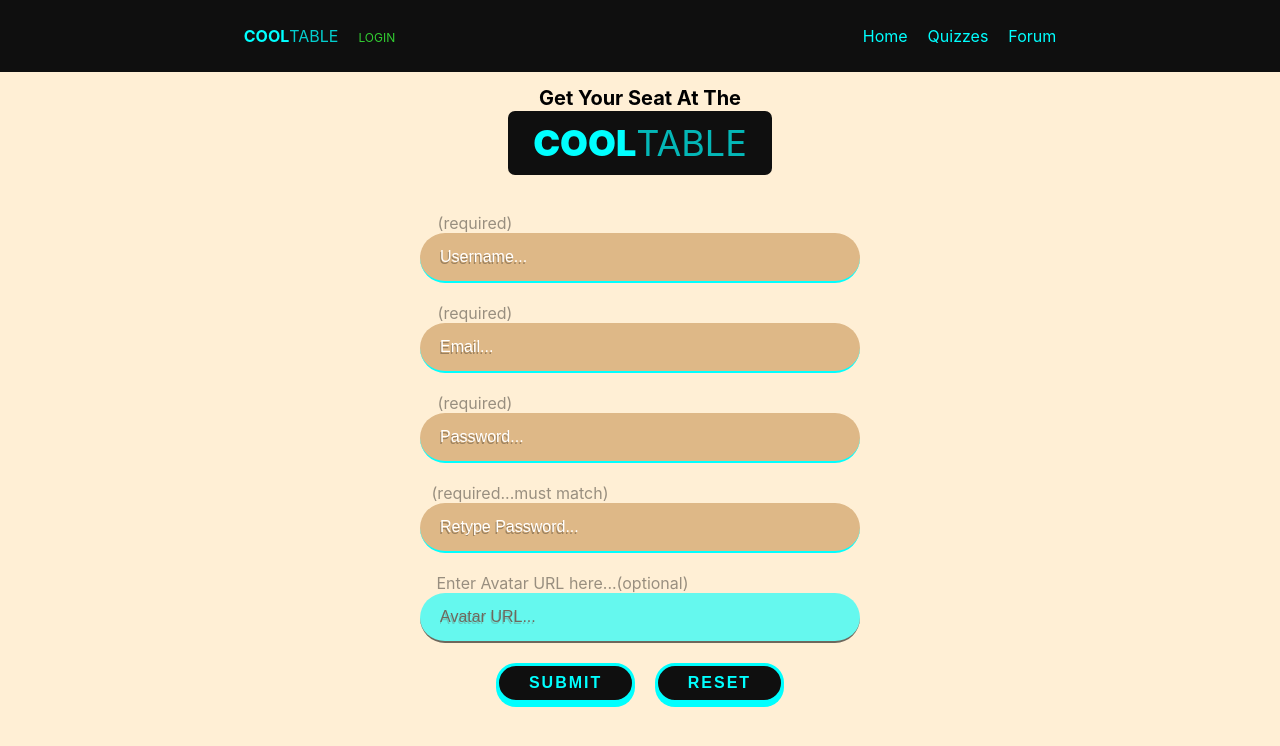
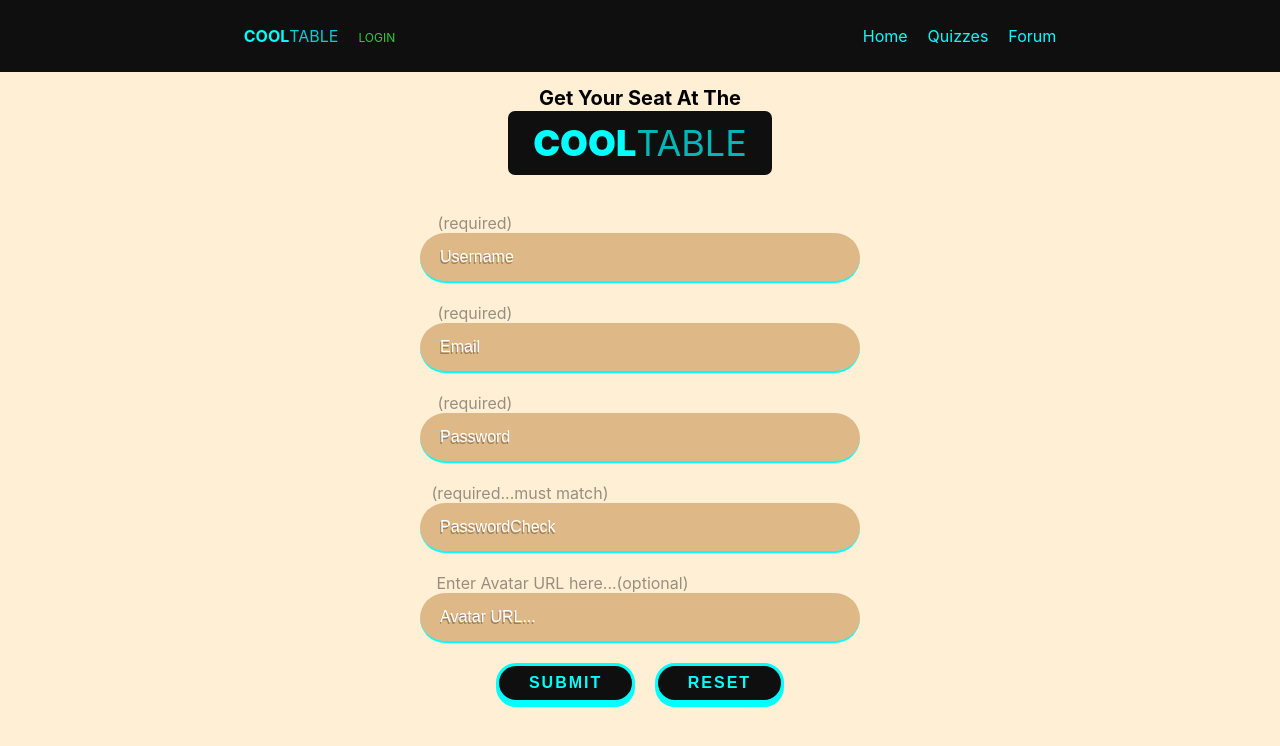
Before and after one commit to wcolts2000/cool_table, a React (Create React App) app in the folder cool_table_client/: page /register in a window 1280 px wide. Shown: the top 746 px of the page. Built offline with nearby package versions, Linux system fonts and the light colour scheme.

Commit message:
user register form functioning

```diff
--- a/cool_table_client/src/components/Signup.js
+++ b/cool_table_client/src/components/Signup.js
@@ -1,7 +1,7 @@
 import React, { Component } from "react";
 import styled from "styled-components";
-import axios from "axios";
-import { URL } from "../store/actions";
+import { registerUser } from "../store/actions";
+import { connect } from "react-redux";
 
 // ==============================
 // =====  Styled Component  =====
@@ -29,15 +29,15 @@ const H1 = styled.h1`
   }
 `;
 
-const Input = styled.input`
-  background: aqua;
-  border-bottom: 2px solid #0f0f0f;
-  opacity: 0.6;
-  color: #0f0f0f;
-  &::placeholder {
-    color: #0f0f0f;
-  }
-`;
+// const Input = styled.input`
+//   background: aqua;
+//   border-bottom: 2px solid #0f0f0f;
+//   opacity: 0.6;
+//   color: #0f0f0f;
+//   &::placeholder {
+//     color: #0f0f0f;
+//   }
+// `;
 
 const Label = styled.label`
   opacity: 0.4;
@@ -56,7 +56,7 @@ const Label = styled.label`
 // =====      Component     =====
 // ==============================
 
-export default class Signup extends Component {
+class Signup extends Component {
   constructor() {
     super();
     this.state = {
@@ -64,14 +64,11 @@ export default class Signup extends Component {
       email: "",
       password: "",
       passwordCheck: "",
-      avatar: "",
-      err: "",
-      token: "",
-      user: ""
+      avatar: ""
     };
   }
 
-  handleInputChange = ({ target: { name, value } }) => {
+  handleChange = ({ target: { name, value } }) => {
     this.setState({
       [name]: value
     });
@@ -89,25 +86,40 @@ export default class Signup extends Component {
   };
 
   handleSubmit = e => {
-    let userInfo = {
-      username: this.state.username,
-      email: this.state.email,
-      password: this.state.password
-      // img_url: this.state.avatar
-    };
+    let user;
+    this.state.avatar.length
+      ? (user = {
+          username: this.state.username,
+          email: this.state.email,
+          password: this.state.password,
+          img_url: this.state.avatar
+        })
+      : (user = {
+          username: this.state.username,
+          email: this.state.email,
+          password: this.state.password
+        });
     e.preventDefault();
-    if (this.state.password === this.state.passwordCheck) {
-      axios
-        .post(`${URL}auth/register`, userInfo)
-        .then(({ token, user }) => this.setState({ token: token, user: user }))
-        .catch(({ error }) => console.log(error));
-    }
-    if (this.state.user.length) {
-      this.props.logIn({ token: this.state.token, user: this.state.user });
+    if (
+      this.state.password === this.state.passwordCheck &&
+      this.state.username.length
+    ) {
+      this.props.registerUser(user);
+      this.props.history.push("/home");
     }
   };
 
   render() {
+    const Input = (name, placeholder, type = "text") => (
+      <input
+        type={type}
+        name={name}
+        id={name}
+        placeholder={placeholder}
+        required
+        onChange={this.handleChange}
+      />
+    );
     return (
       <form onSubmit={this.handleSubmit}>
         <H1>
@@ -117,7 +129,7 @@ export default class Signup extends Component {
           </span>
         </H1>
         <Label>(required)</Label>
-        <input
+        {/* <input
           type="text"
           name="username"
           required
@@ -125,18 +137,20 @@ export default class Signup extends Component {
           value={this.state.username}
           placeholder="Username..."
           onChange={this.handleInputChange}
-        />
+        /> */}
+        {Input("username", "Username")}
         <Label>(required)</Label>
-        <input
+        {/* <input
           type="email"
           name="email"
           required
           value={this.state.email}
           placeholder="Email..."
           onChange={this.handleInputChange}
-        />
+        /> */}
+        {Input("email", "Email", "email")}
         <Label>(required)</Label>
-        <input
+        {/* <input
           type="password"
           name="password"
           required
@@ -144,9 +158,10 @@ export default class Signup extends Component {
           placeholder="Password..."
           autoComplete="New Password"
           onChange={this.handleInputChange}
-        />
+        /> */}
+        {Input("password", "Password", "password")}
         <Label>(required...must match)</Label>
-        <input
+        {/* <input
           type="password"
           name="passwordCheck"
           required
@@ -154,14 +169,16 @@ export default class Signup extends Component {
           placeholder="Retype Password..."
           autoComplete="New Password"
           onChange={this.handleInputChange}
-        />
+        /> */}
+        {Input("passwordCheck", "PasswordCheck", "password")}
         <Label>Enter Avatar URL here...(optional)</Label>
-        <Input
+        {/* <Input
           type="url"
           placeholder="Avatar URL..."
           name="avatar"
           onChange={this.handleInputChange}
-        />
+        /> */}
+        {Input("avatar", "Avatar URL...", "url")}
         <button type="submit" style={{ marginRight: 15 }}>
           Submit
         </button>{" "}
@@ -171,5 +188,13 @@ export default class Signup extends Component {
   }
 }
 
-// res: {"token":"eyJhbGciOiJIUzI1NiIsInR5cCI6IkpXVCJ9.eyJpZCI6MTIsImlhdCI6MTU0NDcyMzg2OCwiZXhwIjoxNTc2MjgxNDY4fQ.lGPClAhbaEaK0-c2wjXRCFpx3h3_5D7yA0ZGApAIGAs","user":{"id":12,"username":"sean"}}
-//"token":"eyJhbGciOiJIUzI1NiIsInR5cCI6IkpXVCJ9.eyJpZCI6MTYsImlhdCI6MTU0NDcyNjAwNCwiZXhwIjoxNTc2MjgzNjA0fQ.qf--SAbTVYiW90eu-qu-jW4CSZ2o-Z8Pgkjbi5_vIko","user":{"id":16,"username":"osadfi"}}
+export default connect(
+  null,
+  { registerUser }
+)(Signup);
+
+// {username: "sampleuser", email: "email@email.com", password: "password",…}
+// email: "email@email.com"
+// img_url: "https://encrypted-tbn0.gstatic.com/images?q=tbn:ANd9GcSdu_tIfOlHoq3_A60curgxLzwIkcOWyK8uLa4R0rBwbDNfvkyFzQ"
+// password: "password"
+// username: "sampleuser"
--- a/cool_table_client/src/components/UserLogin.js
+++ b/cool_table_client/src/components/UserLogin.js
@@ -29,7 +29,6 @@ class UserLogin extends Component {
         type={type}
         name={name}
         id={name}
-        autoComplete="off"
         placeholder={placeholder}
         required
         onChange={this.handleChange}
--- a/cool_table_client/src/store/actions/index.js
+++ b/cool_table_client/src/store/actions/index.js
@@ -57,6 +57,16 @@ export const navOpen = mobilenavopen => dispatch => {
   dispatch({ type: MOBILE_NAV_TOGGLE, payload: mobilenavopen });
 };
 
+export const registerUser = user => dispatch => {
+  dispatch({ type: REGISTER_USER });
+  axios
+    .post(`${URL}auth/register`, user)
+    .then(({ data }) =>
+      dispatch({ type: REGISTER_USER_SUCCESS, payload: data })
+    )
+    .catch(err => dispatch({ type: RES_FAILURE, payload: err }));
+};
+
 export const logIn = user => dispatch => {
   console.log("actions user: ", user);
 
--- a/cool_table_client/src/store/reducers/index.js
+++ b/cool_table_client/src/store/reducers/index.js
@@ -32,6 +32,20 @@ const navReducer = (state = initialState, action) => {
         requesting: false,
         error: null
       };
+    case actions.REGISTER_USER:
+      return {
+        ...state,
+        requesting: true
+      };
+    case actions.REGISTER_USER_SUCCESS:
+      return {
+        ...state,
+        requesting: false,
+        error: null,
+        user: action.payload.user,
+        token: action.payload.token,
+        isLoggedIn: true
+      };
     case actions.RES_FAILURE:
       return {
         ...state,
```
